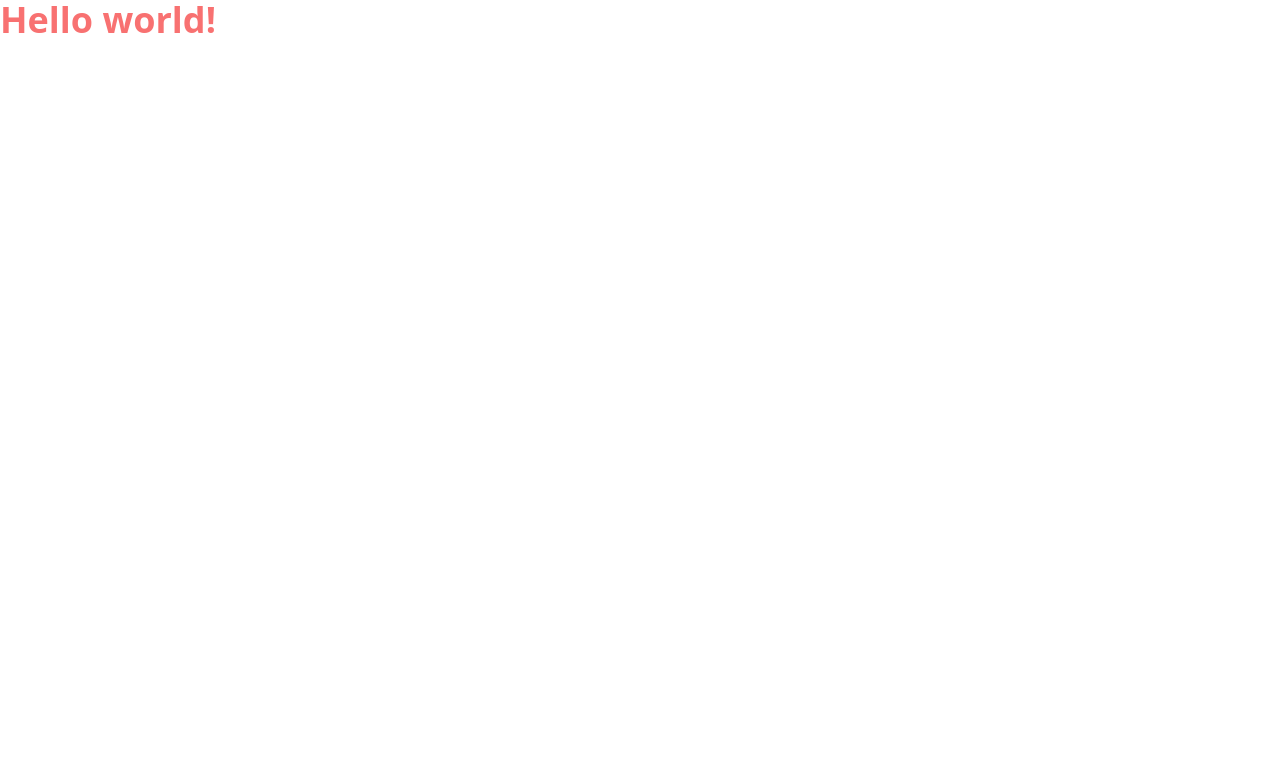
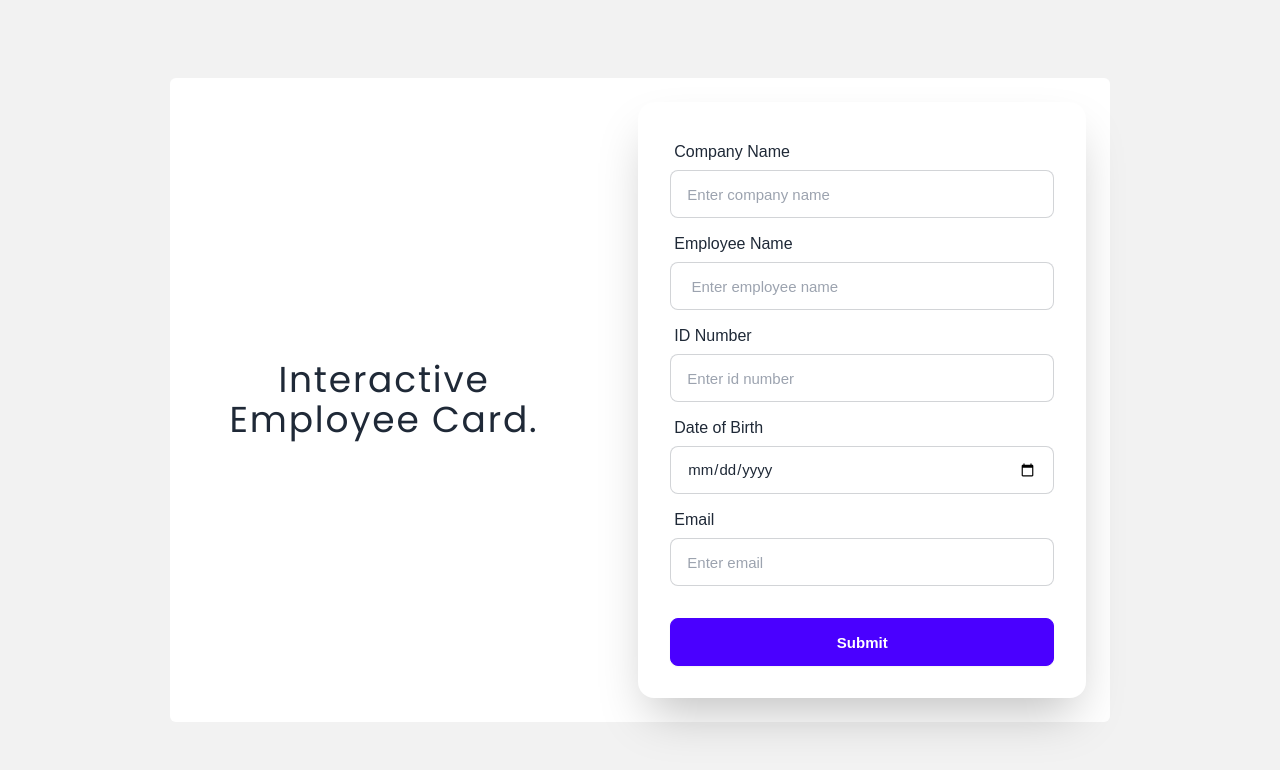
Before and after one commit to Hager-elhwarii/Employee-Card, an Angular app: page / in a window 1280 px wide. Shown: the top 770 px of the page. Built offline with nearby package versions, Linux system fonts and the light colour scheme.

Commit message:
:sparkles: Add employee card form

```diff
--- a/package.json
+++ b/package.json
@@ -28,6 +28,7 @@
     "@angular/compiler-cli": "^17.3.0",
     "@types/jasmine": "~5.1.0",
     "autoprefixer": "^10.4.19",
+    "daisyui": "^4.9.0",
     "jasmine-core": "~5.1.0",
     "karma": "~6.4.0",
     "karma-chrome-launcher": "~3.2.0",
--- a/src/app/app.component.html
+++ b/src/app/app.component.html
@@ -1,5 +1,5 @@
-<main class="main">
-  <h1 class="text-4xl font-bold text-red-400">Hello world!</h1>
+<main class="main text-center w-full h-screen">
+  <div>
+    <app-form></app-form>
+  </div>
 </main>
-
-<router-outlet />
--- a/src/app/app.component.ts
+++ b/src/app/app.component.ts
@@ -1,10 +1,11 @@
 import { Component } from '@angular/core';
 import { RouterOutlet } from '@angular/router';
+import {FormComponent} from './components/form/form.component'
 
 @Component({
   selector: 'app-root',
   standalone: true,
-  imports: [RouterOutlet],
+  imports: [RouterOutlet , FormComponent],
   templateUrl: './app.component.html',
   styleUrl: './app.component.css'
 })
--- /dev/null
+++ b/src/app/components/form/form.component.html
@@ -0,0 +1,85 @@
+<div class="hero min-h-screen bg-base-200">
+  <div
+    class="hero-content flex-col lg:flex-row gap-16 rounded-md bg-[#ffff] p-6"
+  >
+    <div class="text-center lg:text-center">
+      <h1
+        class="text-4xl text-gray-800 capitalize font-poppins order-1 lg:order-0 tracking-wider"
+      >
+        interactive employee card.
+      </h1>
+    </div>
+    <div
+      class="card shrink-0 w-full max-w-md shadow-2xl bg-base-100 order-2 lg:order-0"
+    >
+      <form class="card-body">
+        <div class="form-control">
+          <label class="label">
+            <span class="label-text text-[16px]">Company Name</span>
+          </label>
+          <input
+            type="text"
+            placeholder="Enter company name"
+            class="input input-bordered text-[15px] font-light"
+            required
+          />
+        </div>
+        <div class="form-control">
+          <label class="label">
+            <span class="label-text text-[16px]">Employee Name</span>
+          </label>
+          <input
+            type="text"
+            placeholder=" Enter employee name"
+            class="input input-bordered text-[15px] font-light"
+            required
+          />
+        </div>
+        <div class="form-control">
+          <label class="label">
+            <span class="label-text text-[16px]">ID Number</span>
+          </label>
+          <input
+            type="number"
+            placeholder="Enter id number"
+            class="input input-bordered text-[15px] font-light"
+            required
+          />
+        </div>
+        <div class="form-control">
+          <label class="label">
+            <span class="label-text text-[16px]">Date of Birth</span>
+          </label>
+          <input
+            type="date"
+            placeholder="DOB"
+            class="input input-bordered text-[15px] font-light"
+            required
+          />
+        </div>
+        <div class="form-control">
+          <label class="label">
+            <span class="label-text text-[16px]">Email</span>
+          </label>
+          <input
+            type="email"
+            placeholder="Enter email"
+            class="input input-bordered text-[15px] font-light"
+            required
+          />
+        </div>
+
+        <div class="form-control mt-6">
+          <!-- <button
+            class="btn text-[15px] border-none bg-red-dark hover:bg-red-lighter capitalize text-[#fff]"
+          >
+            submit
+          </button> -->
+          <button class="btn text-[15px] btn-primary capitalize text-[#fff]">
+            submit
+          </button>
+        </div>
+      </form>
+    </div>
+  </div>
+</div>
--- a/src/index.html
+++ b/src/index.html
@@ -1,11 +1,17 @@
-<!doctype html>
+<!DOCTYPE html>
 <html lang="en">
   <head>
-  <meta charset="utf-8">
+    <meta charset="utf-8" />
     <title>Employee Card</title>
-  <base href="/">
-  <meta name="viewport" content="width=device-width, initial-scale=1">
-  <link rel="icon" type="image/x-icon" href="favicon.ico">
+    <base href="/" />
+    <meta name="viewport" content="width=device-width, initial-scale=1" />
+    <link rel="icon" type="image/x-icon" href="favicon.ico" />
+    <link rel="preconnect" href="https://fonts.googleapis.com" />
+    <link rel="preconnect" href="https://fonts.gstatic.com" crossorigin />
+    <link
+      href="https://fonts.googleapis.com/css2?family=Poppins:ital,wght@0,100;0,200;0,300;0,400;0,500;0,600;0,700;0,800;0,900;1,100;1,200;1,300;1,400;1,500;1,600;1,700;1,800;1,900&display=swap"
+      rel="stylesheet"
+    />
   </head>
   <body>
     <app-root></app-root>
--- a/src/styles.css
+++ b/src/styles.css
@@ -2,3 +2,10 @@
 @tailwind base;
 @tailwind components;
 @tailwind utilities;
+
+
+* {
+    margin: 0;
+    padding: 0;
+    box-sizing: border-box;
+}
--- a/tailwind.config.js
+++ b/tailwind.config.js
@@ -1,10 +1,32 @@
 /** @type {import('tailwindcss').Config} */
 module.exports = {
-  content: [
-    "./src/**/*.{html,ts}",
-  ],
+  content: ["./src/**/*.{html,ts}"],
   theme: {
-    extend: {},
+    screens: {
+      sm: "480px",
+      md: "768px",
+      lg: "976px",
+      xl: "1440px",
+    },
+    colors: {
+      "red-dark": "#9f1f31",
+      "red-lighter": "#cc2f45",
+      "gray-dark": "#2a2a2b",
+      "gray-light": "#d3dce6",
+    },
+    fontFamily: {
+      sans: ["Graphik", "sans-serif"],
+      poppins: ["Poppins", "sans-serif"],
+    },
+    extend: {
+      spacing: {
+        128: "32rem",
+        144: "36rem",
+      },
+      borderRadius: {
+        "4xl": "2rem",
+      },
+    },
   },
-  plugins: [],
-}
+  plugins: [require("daisyui")],
+};
```
Also changed, not shown: src/app/components/form/form.component.ts (added, +10 -0 lines), src/app/components/form/form.component.css (added), 2 other files (tests, documents, lock files or other folders). Lines whose indentation alone changed are shown as unchanged.
